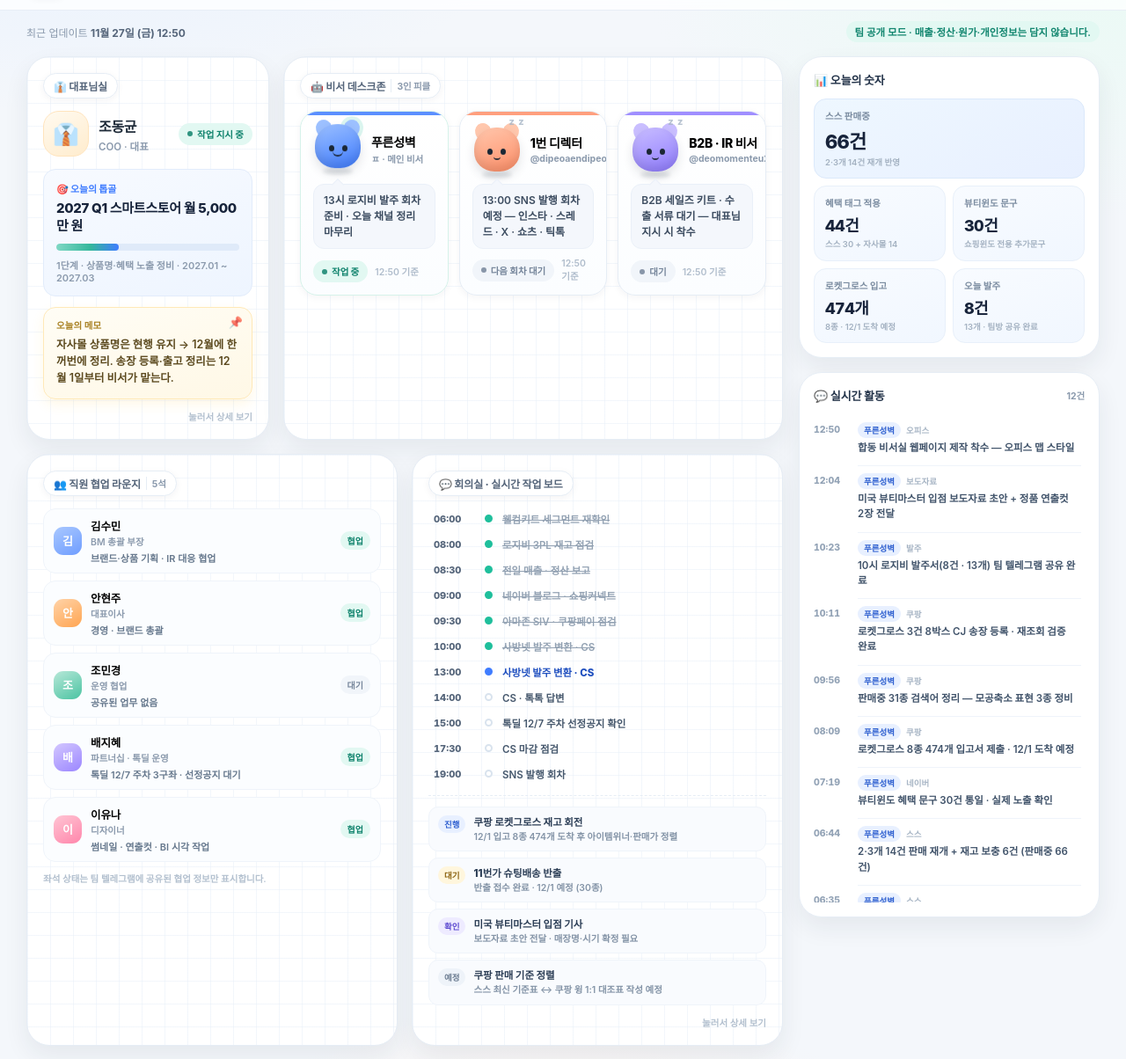
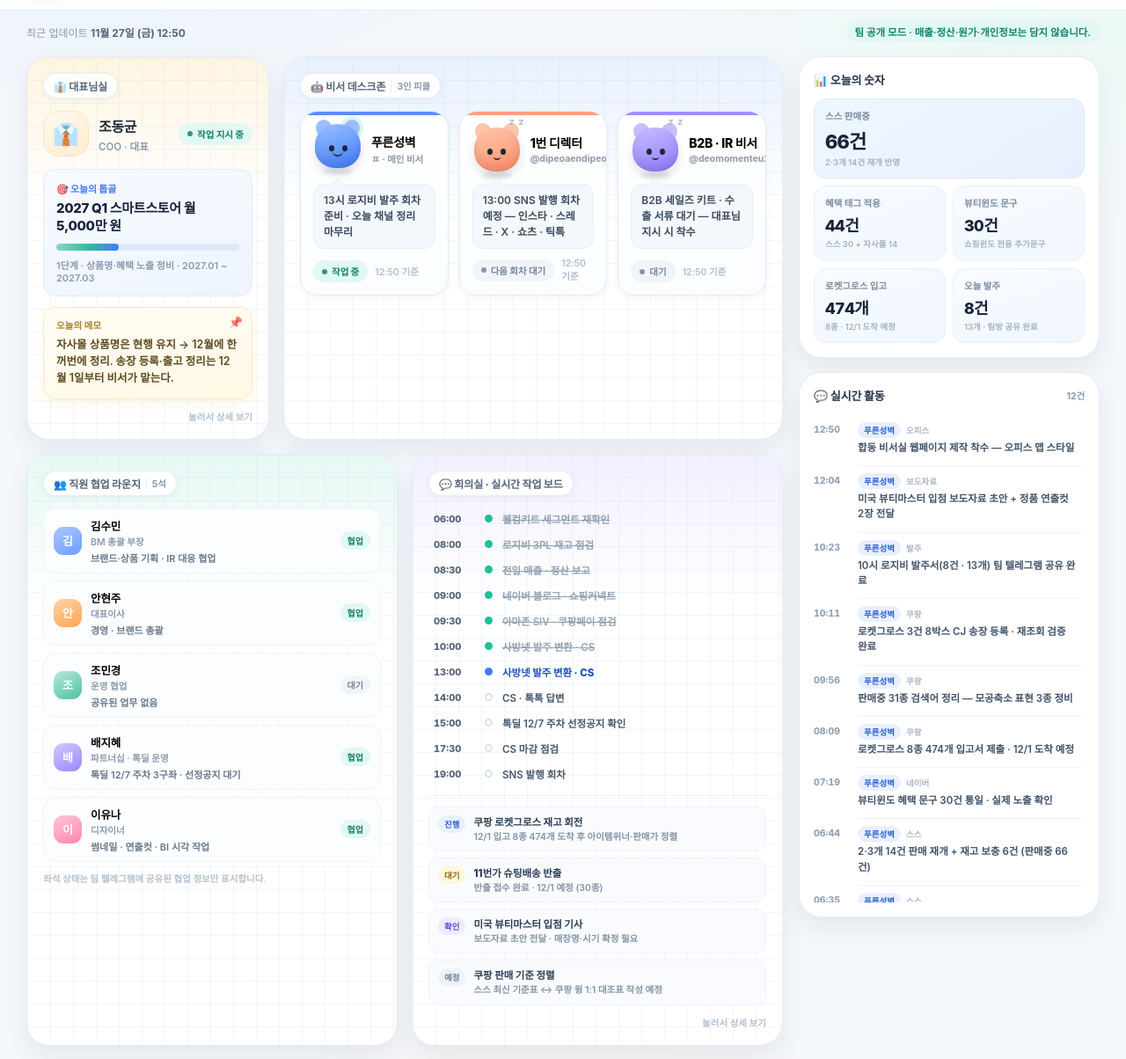
Before and after one commit to differdeeper/TheMoment, a plain HTML site: page index.html in a window 1280 px wide. Shown: the part 63-1267 px from the top of the page at 88% size. Drawn offline with Linux system fonts and the light colour scheme.

Commit message:
fix: 시계를 한국시간으로 고정, 방별 색조·한글 줄바꿈 정리

```diff
--- a/app.js
+++ b/app.js
@@ -449,7 +449,8 @@
 
   /* ---------------- 시계 (한국 시간 고정) ---------------- */
   function seoulParts() {
-    var d = new Date(Date.now() + (new Date().getTimezoneOffset() + 540) * 60000);
+    // UTC epoch 에 9시간을 더한 뒤 UTC 필드로 읽으면 항상 한국 시간
+    var d = new Date(Date.now() + 9 * 3600 * 1000);
     return {
       h: d.getUTCHours(),
       m: d.getUTCMinutes(),
--- a/style.css
+++ b/style.css
@@ -97,6 +97,7 @@ button { font-family: inherit; }
   font-weight: 800;
   letter-spacing: -.02em;
   line-height: 1.25;
+  word-break: keep-all;
 }
 
 .brand-sub {
@@ -230,6 +231,7 @@ button { font-family: inherit; }
 .room {
   position: relative;
   background:
+    linear-gradient(180deg, var(--room-tint, transparent), transparent 170px),
     linear-gradient(to right, rgba(230, 238, 248, .5) 1px, transparent 1px) 0 0 / 26px 26px,
     linear-gradient(to bottom, rgba(230, 238, 248, .5) 1px, transparent 1px) 0 0 / 26px 26px,
     var(--card);
@@ -240,6 +242,11 @@ button { font-family: inherit; }
   overflow: hidden;
   transition: transform .2s ease, box-shadow .25s ease, border-color .2s ease;
 }
+
+.room--owner   { --room-tint: rgba(255, 214, 140, .26); }
+.room--desks   { --room-tint: rgba(150, 190, 255, .22); }
+.room--lounge  { --room-tint: rgba(140, 226, 205, .22); }
+.room--meeting { --room-tint: rgba(196, 184, 255, .22); }
 
 .room[role="button"] { cursor: pointer; }
 .room[role="button"]:hover { transform: translateY(-3px); box-shadow: var(--shadow-lg); border-color: #d8e5f6; }
@@ -346,6 +353,7 @@ button { font-family: inherit; }
   letter-spacing: -.02em;
   line-height: 1.35;
   color: #17233a;
+  word-break: keep-all;
 }
 
 .goal-bar {
```
